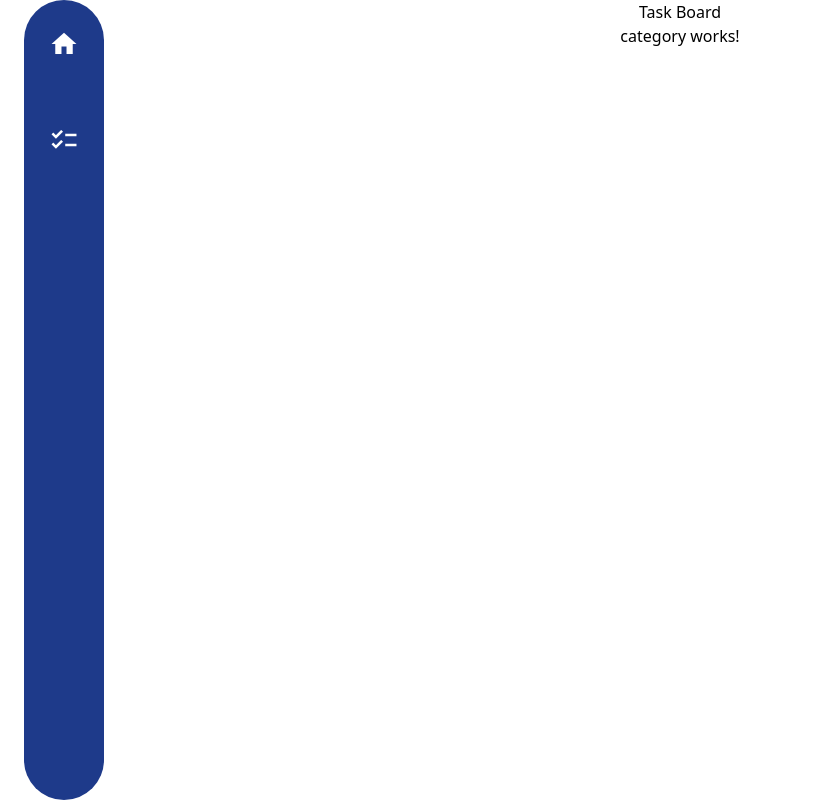
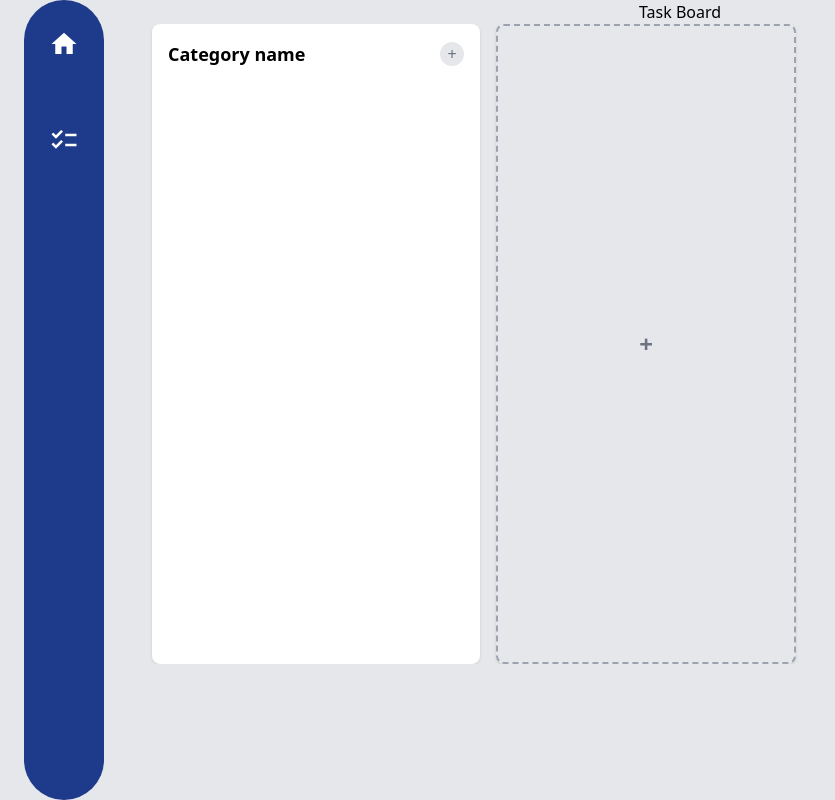
Before and after one commit to Radiaidel/TaskBoard, an Angular app: page /Tasks in a window 1280 px wide. Shown: the whole page, without its empty margins (0-835 px from the left). Built offline with nearby package versions, Linux system fonts and the light colour scheme.

Commit message:
TS-17 Implementer la fonctionnalités de l'ajout d'une catégorie

```diff
--- a/src/app/app.component.html
+++ b/src/app/app.component.html
@@ -1,7 +1,7 @@
-<div class="flex justify-between px-6">
+<div class="flex bg-gray-200 justify-between px-6">
   <app-sidebar></app-sidebar>
 
-  <div class="text-center w-full">
+  <div class="text-center  w-full">
     <h1>Task Board</h1>
     <router-outlet>
 
--- a/src/app/app.module.ts
+++ b/src/app/app.module.ts
@@ -1,6 +1,6 @@
 import { NgModule } from '@angular/core';
+import { CommonModule } from '@angular/common';
 import { BrowserModule } from '@angular/platform-browser';
-
 import { AppRoutingModule } from './app-routing.module';
 import { AppComponent } from './app.component';
 import { SidebarComponent } from './sidebar/sidebar.component';
@@ -18,7 +18,8 @@ import { CategoryComponent } from './category/category.component';
   ],
   imports: [
     BrowserModule,
-    AppRoutingModule
+    AppRoutingModule,
+    CommonModule
   ],
   providers: [],
   bootstrap: [AppComponent]
--- a/src/app/category/category.component.html
+++ b/src/app/category/category.component.html
@@ -1 +1,21 @@
-<p>category works!</p>
+<div class="w-full flex space-x-4 px-12 overflow-x-auto h-[80%] whitespace-nowrap">
+  <!-- Catégorie 1 -->
+  <div  *ngFor="let category of categories ; let i = index" class="min-w-[300px] bg-white rounded-lg shadow p-4 ">
+    <div class="flex justify-between items-center mb-4">
+      <input type="text" class="text-lg font-semibold"  [value]="category" (keydown.enter)="updateCategoryName($event, i)"  />
+      <button class="w-6 h-6 bg-gray-200 rounded-full flex items-center justify-center text-gray-500 hover:bg-gray-300">
+        +
+      </button>
+    </div>
+    <div class="space-y-4">
+      <!-- Ajoutez ici des tâches -->
+    </div>
+  </div>
+
+  <!-- Ajouter une nouvelle catégorie -->
+  <div class="min-w-[300px] border-2 border-dashed border-gray-400 text-center rounded-lg shadow p-4 flex items-center justify-center">
+    <button (click)="addCategory('Category name')" class="w-10 h-10 bg-gray-200 rounded-full flex items-center justify-center text-gray-500 hover:bg-gray-300 text-2xl font-bold">
+      +
+    </button>
+  </div>
+</div>
--- a/src/app/category/category.component.ts
+++ b/src/app/category/category.component.ts
@@ -1,10 +1,23 @@
-import { Component } from '@angular/core';
+import {Component, OnInit} from '@angular/core';
 
 @Component({
   selector: 'app-category',
   templateUrl: './category.component.html',
   styleUrl: './category.component.scss'
 })
-export class CategoryComponent {
+export class CategoryComponent implements OnInit {
 
+  categories: string[] = ['Category name'];
+  ngOnInit() {
+
+  }
+
+  addCategory(category:string){
+    this.categories.push(category);
+  }
+  updateCategoryName(event: Event, index: number) {
+    const inputValue = (event.target as HTMLInputElement).value;
+    this.categories[index] = inputValue;
+    console.log(this.categories);
+  }
 }
```
